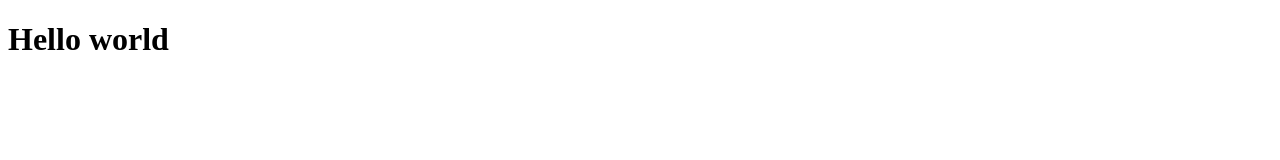
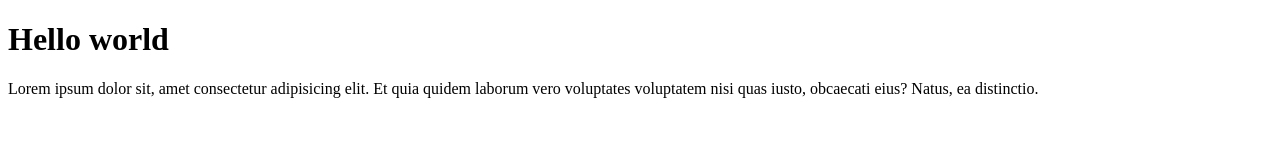
Before and after one commit to hnankith2006-bit/skilllab, a plain HTML site: page index.html in a window 1280 px wide. Drawn offline with Linux system fonts and the light colour scheme.

Commit message:
Update index.html
updated paragrap

```diff
--- a/index.html
+++ b/index.html
@@ -6,6 +6,8 @@
     <title>Document</title>
 </head>
 <body>
-    <h1>Hello world</h1>
+    <h1>Hello world</h1><p>Lorem ipsum dolor sit, amet consectetur adipisicing elit. Et quia quidem laborum vero voluptates voluptatem nisi quas iusto, obcaecati eius? Natus, ea distinctio.
+
+    </p>
 </body>
 </html>
```
